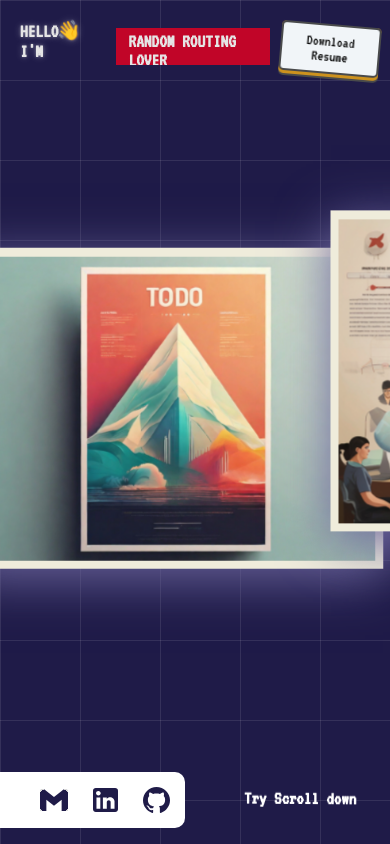
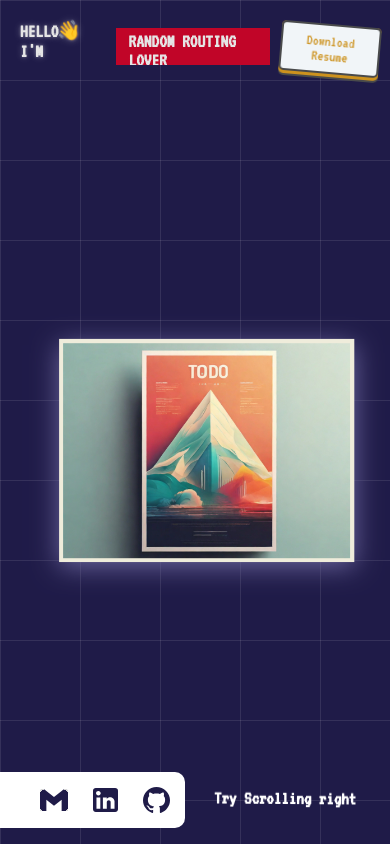
Before and after one commit to SandroSh/ShCyb3r-Portfolio, a React (Create React App) app: page / in a window 390 px wide. Built offline with nearby package versions, Linux system fonts and the light colour scheme.

Commit message:
second Commit

```diff
--- a/src/App.scss
+++ b/src/App.scss
@@ -73,7 +73,7 @@ body {
         font-size: 30px;
         font-weight: 900;
         position: absolute;
-        visibility: hidden;
+        display: none;
         z-index: 11;
 
         .text_div {
@@ -103,7 +103,7 @@ body {
         min-height: 65vh;
         z-index: 10;
         .info {
-          visibility: visible;
+          display: flex;
         }
       }
     }
@@ -141,6 +141,7 @@ body {
       }
     }
 
+    a {text-decoration: none;
       .download_div {
       margin: 20px 50px 0 0;
       display: flex;
@@ -149,7 +150,7 @@ body {
       h3 {
         margin-right: 40px;
       }
-      a {
+
       .button {
         width: 190px;
         padding: 0;
@@ -164,6 +165,9 @@ body {
         box-shadow: 0 2px 0 #494a4b;
         transition: all 0.3s cubic-bezier(0.175, 0.885, 0.32, 1.275);
         background-color: #cd921e;
+
+
+          color: #cd921e;
           span {
             background: #f1f5f8;
             display: block;
@@ -189,16 +193,14 @@ body {
     justify-content: space-between;
     align-items: center;
     left: 1rem;
-
   }
   .scroll-down-div {
     position: absolute;
     right: 1rem;
     bottom: 1.1rem;
     h3 {
-
       margin-right: 18px;
-        animation:messageAnimation 1s infinite;
+      animation: messageAnimation 1s infinite;
     }
   }
   header {
@@ -253,10 +255,11 @@ body {
 }
 
 @media (max-width: 825px) {
+  a {
   .download_div {
     margin-right: 10px !important;
     margin-left: 10px !important;
-    a {
+
       button {
         width: 100px !important;
         font-size: 15px !important;
@@ -265,7 +268,6 @@ body {
   }
 
   header {
-
     .icons_div {
       margin-top: 0 !important;
       a {
@@ -297,3 +299,44 @@ body {
     transform: rotate(0deg);
   }
 }
+
+@media screen and (max-width: 567px) {
+  .external {
+    perspective: 0;
+    img {
+      max-width: 70vh;
+    }
+    .horizontal-scroll-wrapper {
+      margin-top: 20px;
+      width: 180% !important;
+      height: 80vh;
+      overflow-x: scroll !important;
+      padding-bottom: 0 !important;
+
+      .img-wrapper {
+        transform: rotate(90deg) scale(0.5) !important;
+        margin: 50px 0;
+        &:hover {
+          transform: rotate(90deg) scale(0 0.2) !important;
+        }
+        &:first-child {
+          margin-top: 180px !important;
+        }
+        &:last-child {
+          margin-bottom: 150px !important;
+        }
+      }
+    }
+
+    .slower {
+      transform: rotate(90deg) scale(1.1) !important;
+    }
+    .slower1 {
+      transform: rotate(90deg) scale(1.1) !important;
+    }
+
+    .vertical {
+      transform: scale(1.1) !important;
+    }
+  }
+}
--- a/src/MainComponent.js
+++ b/src/MainComponent.js
@@ -81,8 +81,6 @@ const Gallery = () => {
   ];
   const [hoveredElement, setHoveredElement] = useState(null);
 
-
-
   return (
     <div className="external">
       <div className="title_div">
@@ -103,13 +101,13 @@ const Gallery = () => {
           </section>
         </main>
 
-        <div className="download_div">
-          <a href={Resume} download={"Sandro Shubitidze.pdf"}>
+        <a href={Resume} download={"Sandro Shubitidze.pdf"}>
+          <div className="download_div">
             <button className="button">
               <span>Download Resume</span>
             </button>
-          </a>
-        </div>
+          </div>
+        </a>
       </div>
 
       {/* Projects Block */}
@@ -179,8 +177,13 @@ const Gallery = () => {
           </div>
         </header>
       </div>
+
       <div className="scroll-down-div">
-        <h3> Try Scroll down</h3>
+        {window.innerWidth >= 573 ? (
+          <h3> Try Scrolling down</h3>
+        ) : (
+          <h3> Try Scrolling right</h3>
+        )}
       </div>
     </div>
   );
```
Lines whose indentation alone changed are shown as unchanged.
